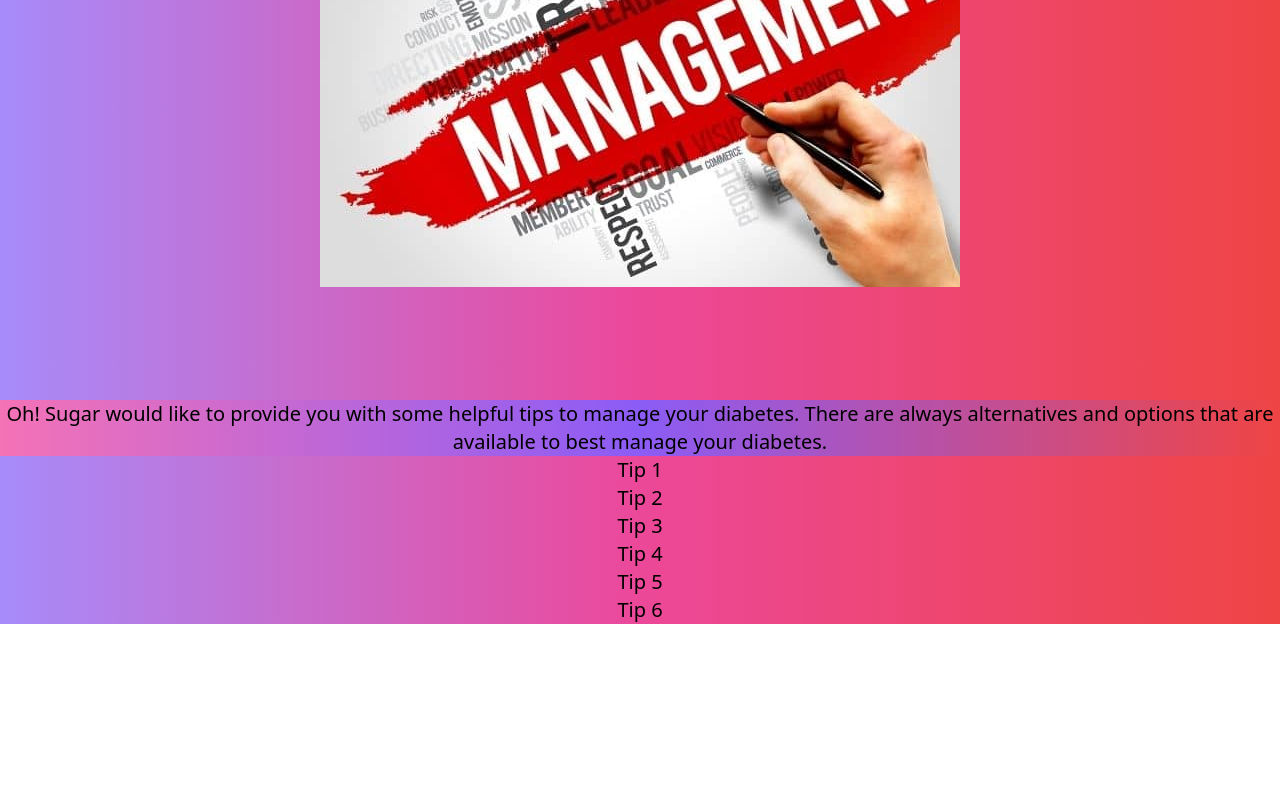
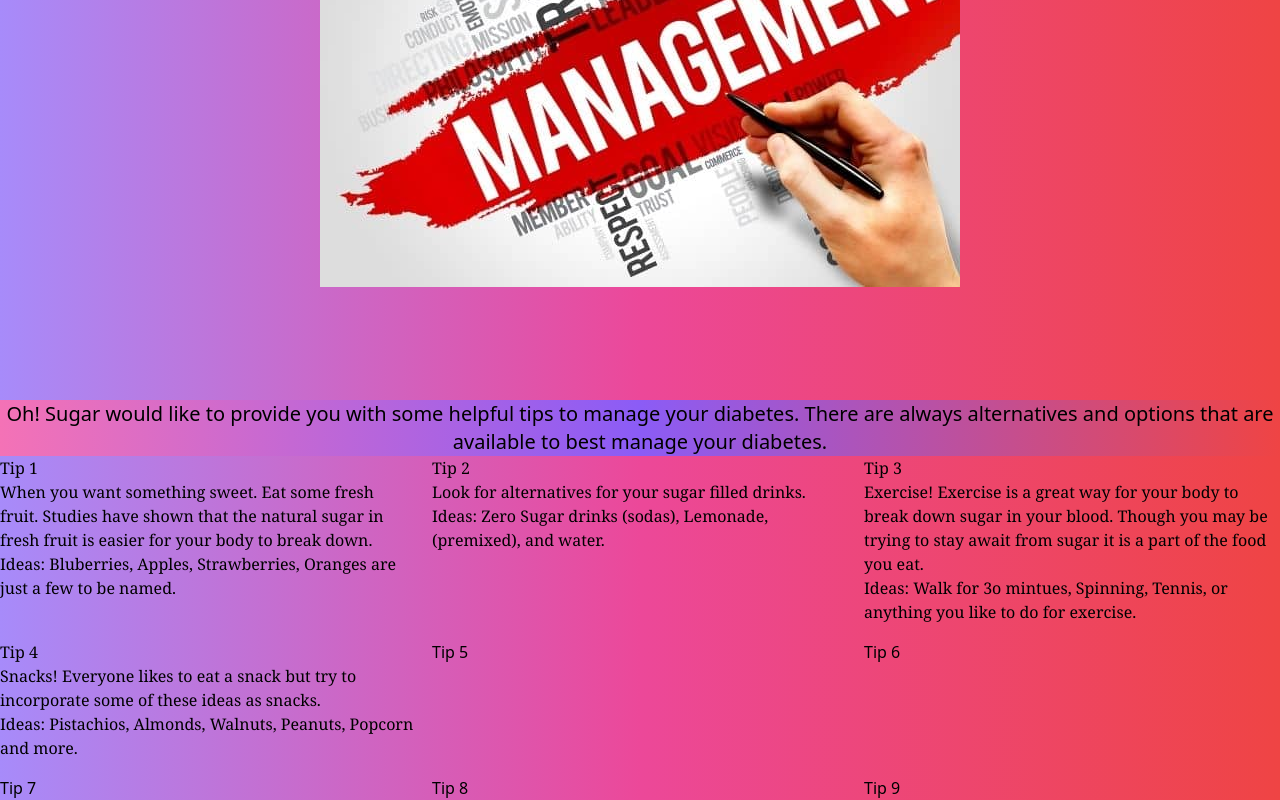
Before and after one commit to jsanch88/Final-Project, a Vue app: page /management in a window 1280 px wide. Shown: the part 400-1200 px from the top of the page. Before the commit the page ends 1024 px from the top, so only its background shows below. Built offline with nearby package versions, Linux system fonts and the light colour scheme; no server answers.

Commit message:
Adeded to data page

```diff
--- a/src/pages/404.vue
+++ b/src/pages/404.vue
@@ -1,3 +1,11 @@
 <template>
+<div class=" bg-gradient-to-r from-purple-400 via-pink-500 to-red-500 text-center font-bold text-white">
 <h1>404 Page Not Found</h1>
+<div class="flex flex-col  space-y-12 items-center justify-center">
+<img src = "../assets/Uh-oh.jpg" >
+</div>
+<p>The page you are looking for does not exist.
+Please reach out to our site administrator if you have any questions. Please email siteadmin@ohsugar.com
+</p>
+</div>
 </template>
--- a/src/pages/data.vue
+++ b/src/pages/data.vue
@@ -5,4 +5,33 @@
   <p class="text-center">
     This page will house the data for the glucose levels. It will also hold how person is feeling as well.
   </p>
+
+    <input
+    @change="add"
+    v-model="newReading"
+    type="text"
+    class="px-4 py-2 text-xl text-center rounded-lg justify-center"
+    placeholder="New glucose reading..."
+  />
+      <input
+    @change="add"
+    v-model="newFeeling"
+    type="text"
+    class="px-4 py-2 text-xl text-center rounded-lg justify-center"
+    placeholder="How are you feeling?"
+  />
+      <input
+    @change="add"
+    v-model="newDate"
+    type="text"
+    class="px-4 py-2 text-xl text-center rounded-lg justify-center"
+    placeholder="Enter Date..."
+  />
+      <input
+    @change="add"
+    v-model="newTime"
+    type="text"
+    class="px-4 py-2 text-xl text-center rounded-lg justify-center"
+    placeholder="Enter Time..."
+  />
 </template>
--- a/src/pages/login.vue
+++ b/src/pages/login.vue
@@ -57,7 +57,7 @@ const { ready, start } = useTimeout(5000, {controls: true});
 
 <template>
 <div class="flex flex-col  space-y-12 items-center justify-center  min-h-screen-nonav bg-gradient-to-r from-purple-400 via-pink-500 to-red-500">
-
+<h1 class="font-serif text-3xl text-white text-san text-font-bold">Login</h1>
 
 <div class="bg-indigo-200 flex justify-center overflow-hidden items-center border-4 rounded-lg shadow-2xl ">
 <img class="h-64" src = "../assets/DiabetesLogin.jpg">
--- a/src/pages/management.vue
+++ b/src/pages/management.vue
@@ -5,47 +5,58 @@
 <div class="flex flex-col items-center justify-center  min-h-screen-nonav bg-gradient-to-r from-purple-400 via-pink-500 to-red-500">
 <h2 class = "text-6xl tracking-tighter font-extrabold text-white">Management Ideas</h2>
 <img src = "../assets/management.jpg">
+
 </div>
 <div class = "text-center text-xl bg-gradient-to-r from-pink-400 via-purple-500 to-red-500">
 <p>
 Oh! Sugar would like to provide you with some helpful tips to manage your diabetes. There are always alternatives and options that are available to best manage your diabetes.
 </p>
-
-<div class="bg-gradient-to-r from-purple-400 via-pink-500 to-red-500">
-<ul>
-Tip 1
-</ul>
 </div>
 
-<div class="bg-gradient-to-r from-purple-400 via-pink-500 to-red-500">
-<ul class bg-gradient-to-r from-purple-400 via-pink-500 to-red-500>
-Tip 2
-</ul>
+<div class="grid grid-cols-3 gap-4 bg-gradient-to-r from-purple-400 via-pink-500 to-red-500">
+  <div class="font-serif">Tip 1
+  <p>
+  When you want something sweet. Eat some fresh fruit. Studies have shown that the natural sugar in fresh fruit is easier for your body to break down.
+  <div>
+  Ideas: Bluberries, Apples, Strawberries, Oranges are just a few to be named.
+  </div>
+  </p>
   </div>
 
-<div class="bg-gradient-to-r from-purple-400 via-pink-500 to-red-500">
-<ul class bg-gradient-to-r from-purple-400 via-pink-500 to-red-500>
-Tip 3
-</ul>
+<div class="font-serif">Tip 2
+  <p>
+  Look for alternatives for your sugar filled drinks.
+  <div>
+  Ideas: Zero Sugar drinks (sodas), Lemonade, (premixed), and water.
+  </div>
+  </p>
   </div>
 
-<div class="bg-gradient-to-r from-purple-400 via-pink-500 to-red-500">
-<ul class bg-gradient-to-r from-purple-400 via-pink-500 to-red-500>
-Tip 4
-</ul>
+<div class="font-serif">Tip 3
+  <p>
+  Exercise! Exercise is a great way for your body to break down sugar in your blood. Though you may be trying to stay await from sugar it is a part of the food you eat.
+  <div>
+  Ideas: Walk for 3o mintues, Spinning, Tennis, or anything you like to do for exercise.
+  </div>
+  </p>
   </div>
 
-<div class="bg-gradient-to-r from-purple-400 via-pink-500 to-red-500">
-<ul class bg-gradient-to-r from-purple-400 via-pink-500 to-red-500>
-Tip 5
-</ul>
+
+<div class="font-serif">Tip 4
+  <p>
+  Snacks! Everyone likes to eat a snack but try to incorporate some of these ideas as snacks.
+  <div>
+  Ideas: Pistachios, Almonds, Walnuts, Peanuts, Popcorn and more.
+  </div>
+  </p>
   </div>
 
-<div class="bg-gradient-to-r from-purple-400 via-pink-500 to-red-500">
-<ul class bg-gradient-to-r from-purple-400 via-pink-500 to-red-500>
-Tip 6
-</ul>
+  <div>Tip 5</div>
+  <div>Tip 6</div>
+  <div>Tip 7</div>
+  <div>Tip 8</div>
+  <div>Tip 9</div>
 </div>
 
-</div>
+
 </template>
```
Also changed, not shown: src/assets/Uh-oh.jpg (added). Lines whose indentation alone changed are shown as unchanged.
